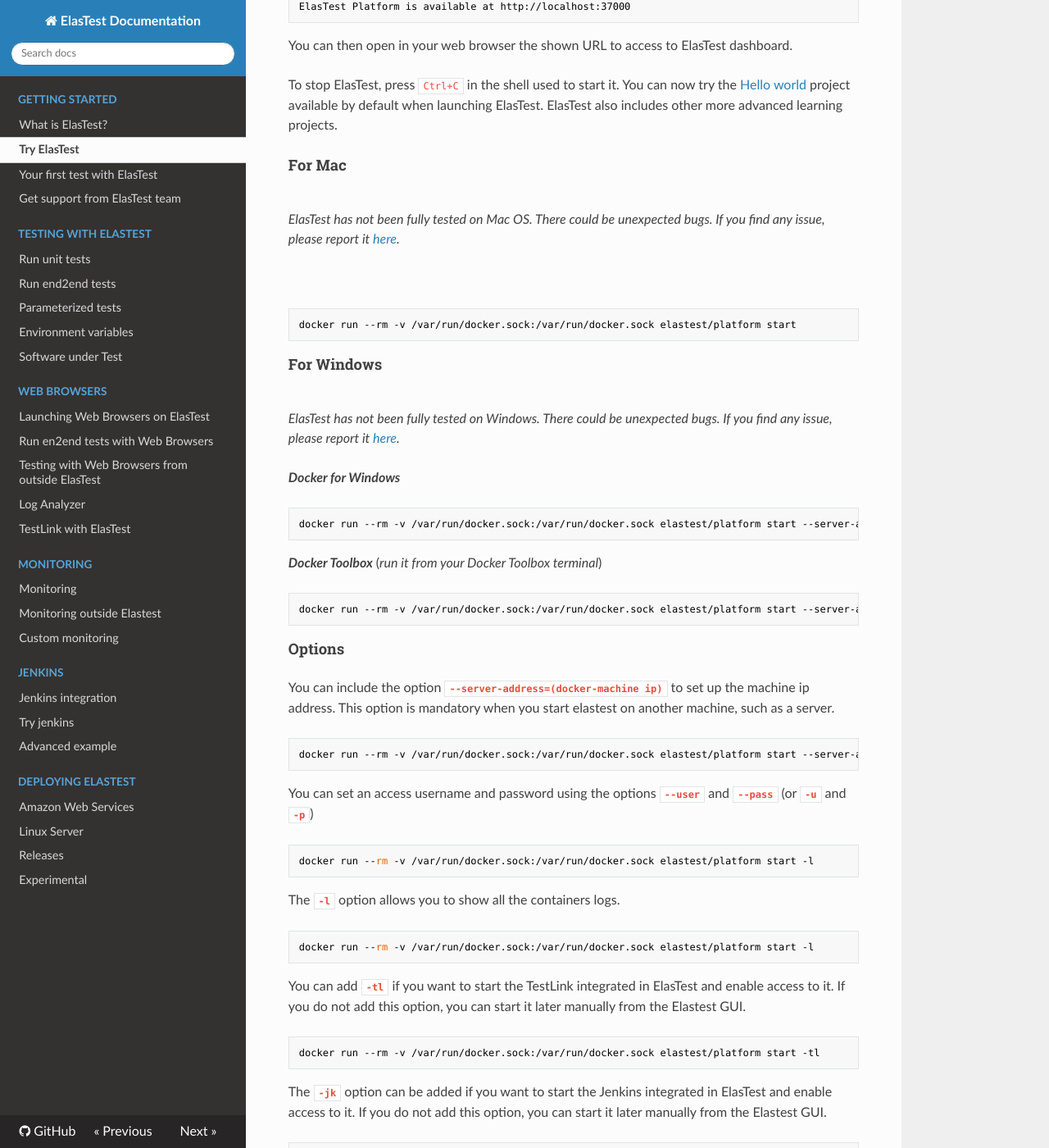
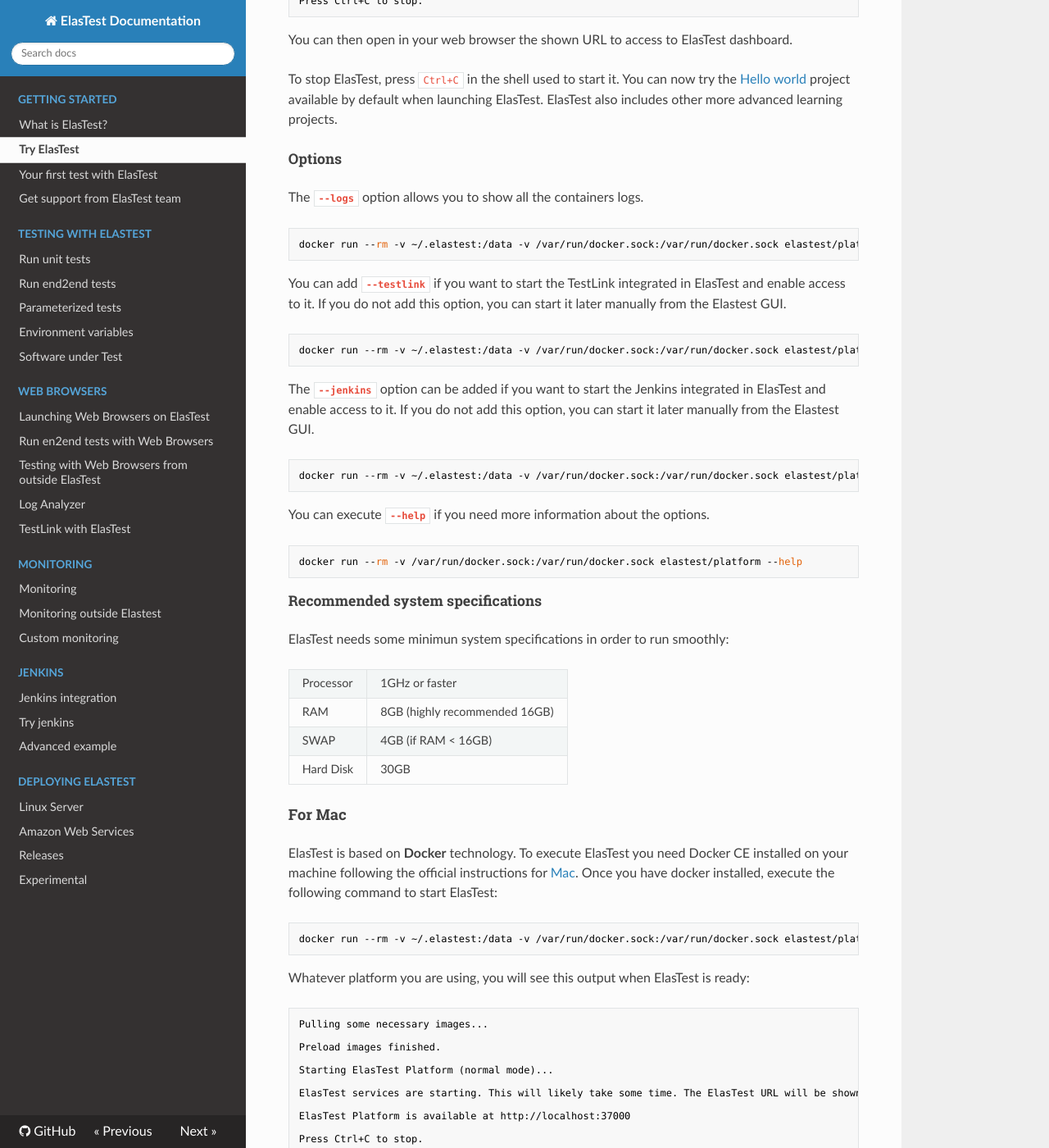
Before and after one commit to elastest/elastest.io-docs, an MkDocs documentation site: the page built from docs/try-elastest.md, in a window 1280 px wide and 1400 px high, scrolled down 586 px. Shown: the whole window at 82% size. Built offline with MkDocs 1.6.1, drawn with Linux system fonts in a browser that asks for light colours; nearby versions of some CDN libraries; old or Windows-style settings are respelled for this version of MkDocs; some of the changed text lies outside the part shown.

Commit message:
Improvements for 1.0.0-beta2

````diff
--- a/docs/releases/index.md
+++ b/docs/releases/index.md
@@ -9,7 +9,7 @@
 <div>12/09/2018</div>
 
 <ul>
-<li><a target="_blank" href="/docs/try-elastest/#system-specs">Improvement in requirements.</a> We've been working on the high memory consumption requirements of previous versions, and this new version can be deployed on machines with 8Gb of RAM starting ElasTest in default mode</li>
+<li><a target="_blank" href="/docs/try-elastest/">Improvement in requirements.</a> We've been working on the high memory consumption requirements of previous versions, and this new version can be deployed on machines with 8Gb of RAM starting ElasTest in default mode</li>
 
 <li><a href="">GUI improvements.</a> Among other small improvements, it should be noted that more information is now shown to the user, such as the percentage of downloading a docker image, either from a tjob, a sut or a browser.</li>
 
--- a/docs/try-elastest.md
+++ b/docs/try-elastest.md
@@ -1,114 +1,269 @@
 <div class="range range-xs-left">
 <div class="cell-xs-10 cell-lg-6 text-md-left inset-md-right-80 cell-lg-push-1 offset-top-50 offset-lg-top-0">
 <h2 id="content" class="h1">Try Elastest</h2>
-<div class="offset-top-30 offset-md-top-50">
-</div>
 </div>
 </div>
 
-<p>ElasTest is based on <strong>Docker</strong> technology. To execute ElasTest you need Docker CE installed on your machine following the official instructions for <a href="https://docs.docker.com/engine/installation/linux/docker-ce/ubuntu/" target="_blank">Ubuntu</a>, <a href="https://docs.docker.com/docker-for-mac/install/" target="_blank">Mac</a> or <a href="https://docs.docker.com/docker-for-windows/install/" target="_blank">Windows</a>.
-</p>
-
-<div class="range range-xs-center warning-range">
-  <div class="cell-xs-4 cell-lg-1 cell-lg-push-1" style="text-align: center;"><span class="icon mdi mdi-information-outline warning-span"></span></div>
-  <div class="cell-xs-8 cell-lg-11 cell-lg-push-11 warning-text"><p><i>ElasTest is intended to be deployed on a dedicated server due to the considerable amount of modules and technologies that are part of it. If you really want ElasTest to show its true potential, it is strongly recommended to launch it in a powerful environment (see <a href="#system-specs">Recommended system specifications</a>). To deploy ElasTest in a dedicated server or in Amazon Web Services, please check section <a href="/docs/deploying/aws">Deploying ElasTest</a>.</i></p></div>
-</div>
-
+<!-- FOR LINUX -->
 <h4 class="holder-subtitle link-top">For Linux</h4>
 
+ElasTest is based on <strong>Docker</strong> technology. To execute ElasTest you need Docker CE installed on your machine following the official instructions for <a href="https://docs.docker.com/engine/installation/linux/docker-ce/ubuntu/" target="_blank">Ubuntu</a>.
+
+Once you have docker installed, execute the following command to start ElasTest:
+
 ```text
-docker run --rm -v /var/run/docker.sock:/var/run/docker.sock elastest/platform start
+docker run --rm -v ~/.elastest:/data -v /var/run/docker.sock:/var/run/docker.sock elastest/platform start
 ```
+
 Whatever platform you are using, you will see this output when ElasTest is ready:
 
 ```text
+Pulling some necessary images...
+
+Preload images finished.
+
 Starting ElasTest Platform (normal mode)...
 
-Please wait a few seconds while we start the ElasTest services, the ElasTest URL will be shown when ready.
+ElasTest services are starting. This will likely take some time. The ElasTest URL will be shown when ready.
 
 ElasTest Platform is available at http://localhost:37000
+
+Press Ctrl+C to stop.
 ```
 
 You can then open in your web browser the shown URL to access to ElasTest dashboard.
 
 To stop ElasTest, press `Ctrl+C` in the shell used to start it. You can now try the [Hello world](your-first-test) project available by default when launching ElasTest. ElasTest also includes other more advanced learning projects.
 
+<h5>Options</h5>
+
+The **`--logs`** option allows you to show all the containers logs.
+
+```
+docker run --rm -v ~/.elastest:/data -v /var/run/docker.sock:/var/run/docker.sock elastest/platform start --logs
+```
+
+You can add **`--testlink`** if you want to start the TestLink integrated in ElasTest and enable access to it. If you do not add this option, you can start it later manually from the Elastest GUI.
+
+```text
+docker run --rm -v ~/.elastest:/data -v /var/run/docker.sock:/var/run/docker.sock elastest/platform start --testlink
+```
+
+The **`--jenkins`** option can be added if you want to start the Jenkins integrated in ElasTest and enable access to it. If you do not add this option, you can start it later manually from the Elastest GUI.
+
+```text
+docker run --rm -v ~/.elastest:/data -v /var/run/docker.sock:/var/run/docker.sock elastest/platform start --jenkins
+```
+
+You can execute **`--help`** if you need more information about the options.
+
+```
+docker run --rm -v /var/run/docker.sock:/var/run/docker.sock elastest/platform --help
+```
+
+
+<h5>Recommended system specifications</h5>
+
+ElasTest needs some minimun system specifications in order to run smoothly:
+
+<table>
+  <tr>
+    <td>Processor</td>
+    <td>1GHz or faster</td>
+  </tr>
+  <tr>
+    <td>RAM</td>
+    <td>8GB (highly recommended 16GB)</td>
+  </tr>
+  <tr>
+    <td>SWAP</td>
+    <td>4GB (if RAM < 16GB)</td>
+  </tr>
+  <tr>
+    <td>Hard Disk</td>
+    <td>30GB</td>
+  </tr>
+</table>
+
+<!-- FOR MAC -->
 <h4 class="holder-subtitle link-top">For Mac</h4>
+
+ElasTest is based on <strong>Docker</strong> technology. To execute ElasTest you need Docker CE installed on your machine following the official instructions for <a href="https://docs.docker.com/docker-for-mac/install/" target="_blank">Mac</a>.
+Once you have docker installed, execute the following command to start ElasTest:
+
+```text
+docker run --rm -v ~/.elastest:/data -v /var/run/docker.sock:/var/run/docker.sock elastest/platform start --server-address=localhost
+```
+
+Whatever platform you are using, you will see this output when ElasTest is ready:
+
+```text
+Pulling some necessary images...
+
+Preload images finished.
+
+Starting ElasTest Platform (normal mode)...
+
+ElasTest services are starting. This will likely take some time. The ElasTest URL will be shown when ready.
+
+ElasTest Platform is available at http://localhost:37000
+
+Press Ctrl+C to stop.
+```
+
+You can then open in your web browser the shown URL to access to ElasTest dashboard.
+
+To stop ElasTest, press `Ctrl+C` in the shell used to start it. You can now try the [Hello world](your-first-test) project available by default when launching ElasTest. ElasTest also includes other more advanced learning projects.
+
+<h5>Options</h5>
+
+The **`--logs`** option allows you to show all the containers logs.
+
+```
+docker run --rm -v ~/.elastest:/data -v /var/run/docker.sock:/var/run/docker.sock elastest/platform start --logs
+```
+
+You can add **`--testlink`** if you want to start the TestLink integrated in ElasTest and enable access to it. If you do not add this option, you can start it later manually from the Elastest GUI.
+
+```text
+docker run --rm -v ~/.elastest:/data -v /var/run/docker.sock:/var/run/docker.sock elastest/platform start --testlink
+```
+
+The **`--jenkins`** option can be added if you want to start the Jenkins integrated in ElasTest and enable access to it. If you do not add this option, you can start it later manually from the Elastest GUI.
+
+```text
+docker run --rm -v ~/.elastest:/data -v /var/run/docker.sock:/var/run/docker.sock elastest/platform start --jenkins
+```
+
+You can execute **`--help`** if you need more information about the options.
+
+```
+docker run --rm -v /var/run/docker.sock:/var/run/docker.sock elastest/platform --help
+```
 
 <div class="range range-xs-center warning-range">
   <div class="cell-xs-4 cell-lg-1 cell-lg-push-1" style="text-align: center;"><span class="icon mdi mdi-information-outline warning-span"></span></div>
-  <div class="cell-xs-8 cell-lg-11 cell-lg-push-11 warning-text"><p><i>ElasTest has not been fully tested on Mac OS. There could be unexpected bugs. If you find any issue, please report it <a href="/docs/support/">here</a>.</i></p></div>
+  <div class="cell-xs-8 cell-lg-11 cell-lg-push-11 warning-text"><p><i>ElasTest can be used in Mac OS, but it's recommended to use Linux. There could be unexpected bugs. If you find any issue, please report it <a href="/docs/support/">here</a>.</i></p></div>
 </div>
-<br>
+
+<h5>Recommended system specifications</h5>
+
+ElasTest needs some minimun system specifications in order to run smoothly:
+
+<table>
+  <tr>
+    <td>Processor</td>
+    <td>1GHz or faster</td>
+  </tr>
+  <tr>
+    <td>RAM</td>
+    <td>16GB</td>
+  </tr>
+  <tr>
+    <td>SWAP</td>
+    <td>4GB (if RAM < 16GB)</td>
+  </tr>
+  <tr>
+    <td>Hard Disk</td>
+    <td>30GB</td>
+  </tr>
+</table>
+
+<!-- FOR WINDOWS -->
+<h4 class="holder-subtitle link-top">For Windows</h4>
+
+ElasTest is based on <strong>Docker</strong> technology. To execute ElasTest you need Docker CE installed on your machine following the official instructions for <a href="https://docs.docker.com/docker-for-windows/install/" target="_blank">Docker for Windows</a> or for <a href="https://docs.docker.com/toolbox/toolbox_install_windows/" target="_blank">Docker Toolbox for Windows</a>.
+
+Once you have docker installed, execute the following command to start ElasTest:
+
+**_Docker for Windows_**
 
 ```text
-docker run --rm -v /var/run/docker.sock:/var/run/docker.sock elastest/platform start
+docker run --rm -v ~/.elastest:/data -v /var/run/docker.sock:/var/run/docker.sock elastest/platform start --server-address=localhost
 ```
-<h4 class="holder-subtitle link-top">For Windows</h4>
+
+**_Docker Toolbox_** (_run it from your Docker Toolbox terminal_)
+```text
+docker run --rm -v ~/.elastest:/data -v /var/run/docker.sock:/var/run/docker.sock elastest/platform start --server-address=$(docker-machine ip)
+```
+
+Whatever platform you are using, you will see this output when ElasTest is ready:
+
+```text
+Pulling some necessary images...
+
+Preload images finished.
+
+Starting ElasTest Platform (normal mode)...
+
+ElasTest services are starting. This will likely take some time. The ElasTest URL will be shown when ready.
+
+ElasTest Platform is available at http://localhost:37000
+
+Press Ctrl+C to stop.
+```
+
+You can then open in your web browser the shown URL to access to ElasTest dashboard.
+
+To stop ElasTest, press `Ctrl+C` in the shell used to start it. You can now try the [Hello world](your-first-test) project available by default when launching ElasTest. ElasTest also includes other more advanced learning projects.
+
+<h5>Options</h5>
+
+The **`--logs`** option allows you to show all the containers logs.
+
+```
+docker run --rm -v ~/.elastest:/data -v /var/run/docker.sock:/var/run/docker.sock elastest/platform start --logs
+```
+
+You can add **`--testlink`** if you want to start the TestLink integrated in ElasTest and enable access to it. If you do not add this option, you can start it later manually from the Elastest GUI.
+
+```text
+docker run --rm -v ~/.elastest:/data -v /var/run/docker.sock:/var/run/docker.sock elastest/platform start --testlink
+```
+
+The **`--jenkins`** option can be added if you want to start the Jenkins integrated in ElasTest and enable access to it. If you do not add this option, you can start it later manually from the Elastest GUI.
+
+```text
+docker run --rm -v ~/.elastest:/data -v /var/run/docker.sock:/var/run/docker.sock elastest/platform start --jenkins
+```
+
+You can execute **`--help`** if you need more information about the options.
+
+```
+docker run --rm -v /var/run/docker.sock:/var/run/docker.sock elastest/platform --help
+```
 
 <div class="range range-xs-center warning-range">
   <div class="cell-xs-4 cell-lg-1 cell-lg-push-1" style="text-align: center;"><span class="icon mdi mdi-information-outline warning-span"></span></div>
-  <div class="cell-xs-8 cell-lg-11 cell-lg-push-11 warning-text"><p><i>ElasTest has not been fully tested on Windows. There could be unexpected bugs. If you find any issue, please report it <a href="/docs/support/">here</a>.</i></p></div>
+  <div class="cell-xs-8 cell-lg-11 cell-lg-push-11 warning-text"><p><i>ElasTest can be used in Windows, but it's recommended to use Linux. There could be unexpected bugs. If you find any issue, please report it <a href="/docs/support/">here</a>.</i></p></div>
 </div>
 
-***Docker for Windows***
+<h5>Recommended system specifications</h5>
 
-```text
-docker run --rm -v /var/run/docker.sock:/var/run/docker.sock elastest/platform start --server-address=localhost
-```
+ElasTest needs some minimun system specifications in order to run smoothly:
 
-***Docker Toolbox*** (_run it from your Docker Toolbox terminal_)
-
-```text
-docker run --rm -v /var/run/docker.sock:/var/run/docker.sock elastest/platform start --server-address=$(docker-machine ip)
-```
-<h4 class="holder-subtitle link-top">Options</h4>
-
-You can include the option **`--server-address=(docker-machine ip)`** to set up the machine ip address. This option is mandatory when you start elastest on another machine, such as a server.
-
-```text
-docker run --rm -v /var/run/docker.sock:/var/run/docker.sock elastest/platform start --server-address="myip"
-```
-
-You can set an access username and password using the options **`--user`** and **`--pass`** (or **`-u`** and **`-p`**)
-
-```
-docker run --rm -v /var/run/docker.sock:/var/run/docker.sock elastest/platform start -l
-```
-
-The **`-l`** option allows you to show all the containers logs.
-
-```
-docker run --rm -v /var/run/docker.sock:/var/run/docker.sock elastest/platform start -l
-```
-
-You can add **`-tl`** if you want to start the TestLink integrated in ElasTest and enable access to it. If you do not add this option, you can start it later manually from the Elastest GUI.
-
-```text
-docker run --rm -v /var/run/docker.sock:/var/run/docker.sock elastest/platform start -tl
-```
-
-The **`-jk`** option can be added if you want to start the Jenkins integrated in ElasTest and enable access to it. If you do not add this option, you can start it later manually from the Elastest GUI.
-
-```text
-docker run --rm -v /var/run/docker.sock:/var/run/docker.sock elastest/platform start -jk
-```
-
-If you add **`--dev`** you will enable developer options. For now, it only implements the binding of service ports to allow access to them from external tools.
-
-```text
-docker run --rm -v /var/run/docker.sock:/var/run/docker.sock elastest/platform start --dev
-```
-
-You can execute **`-h`** if you need more information about the options.
-
-```
-docker run --rm -v /var/run/docker.sock:/var/run/docker.sock elastest/platform -h
-```
+<table>
+  <tr>
+    <td>Processor</td>
+    <td>1GHz or faster</td>
+  </tr>
+  <tr>
+    <td>RAM</td>
+    <td>16GB</td>
+  </tr>
+  <tr>
+    <td>SWAP</td>
+    <td>4GB (if RAM < 16GB)</td>
+  </tr>
+  <tr>
+    <td>Hard Disk</td>
+    <td>30GB</td>
+  </tr>
+</table>
 
 <h4 class="holder-subtitle link-top">ElasTest on a server</h4>
 
-To use ElasTest from a remote machine, it is necessary to use the option **`--server-address`** and also open all ports from **`32768 to 61000`** both included. It is highly recommended to also set user and password using the **`--user`** and **`--pass`** options.
+To run ElasTest on a server follow the steps detailed in the <a href="/docs/deploying/ubuntu/">Linux Server </a>section.
 
 <h4 class="holder-subtitle link-top">ElasTest on Amazon Web Services</h4>
 
@@ -145,29 +300,6 @@
 
 In order to clean the ElasTest installation, the old images associated with the previous version will be removed from the system after the update process has finished.
 
-<h4 class="holder-subtitle link-top" id="system-specs">Recommended system specifications</h4>
-
-ElasTest needs some minimun system specifications in order to run smoothly:
-
-<table>
-  <tr>
-    <td>Processor</td>
-    <td>1GHz or faster</td>
-  </tr>
-  <tr>
-    <td>RAM</td>
-    <td>8GB (highly recommended 16GB)</td>
-  </tr>
-  <tr>
-    <td>SWAP</td>
-    <td>4GB (if RAM < 16GB)</td>
-  </tr>
-  <tr>
-    <td>Hard Disk</td>
-    <td>30GB</td>
-  </tr>
-</table>
-
 <br>
 
 <!---
--- a/mkdocs-web.yml
+++ b/mkdocs-web.yml
@@ -28,8 +28,8 @@
 - ['jenkins/try-jenkins.md',  'Jenkins', 'Try jenkins']
 - ['jenkins/advanced-example.md',  'Jenkins', 'Advanced example']
 
+- ['deploying/ubuntu.md', 'Deploying ElasTest', 'Linux Server']
 - ['deploying/aws.md', 'Deploying ElasTest', 'Amazon Web Services']
-- ['deploying/ubuntu.md', 'Deploying ElasTest', 'Linux Server']
 - ['releases/index.md', 'Releases']
 
 - ['experimental/index.md', 'Experimental']
--- a/mkdocs.yml
+++ b/mkdocs.yml
@@ -28,8 +28,8 @@
 - ['jenkins/try-jenkins.md',  'Jenkins', 'Try jenkins']
 - ['jenkins/advanced-example.md',  'Jenkins', 'Advanced example']
 
+- ['deploying/ubuntu.md', 'Deploying ElasTest', 'Linux Server']
 - ['deploying/aws.md', 'Deploying ElasTest', 'Amazon Web Services']
-- ['deploying/ubuntu.md', 'Deploying ElasTest', 'Linux Server']
 - ['releases/index.md', 'Releases']
 
 - ['experimental/index.md', 'Experimental']
````
Also changed, not shown: other parts of docs/try-elastest.md (+1 -1 lines), docs/deploying/ubuntu.md (+197 -163 lines), docs/experimental/index.md (+2 -2 lines).
